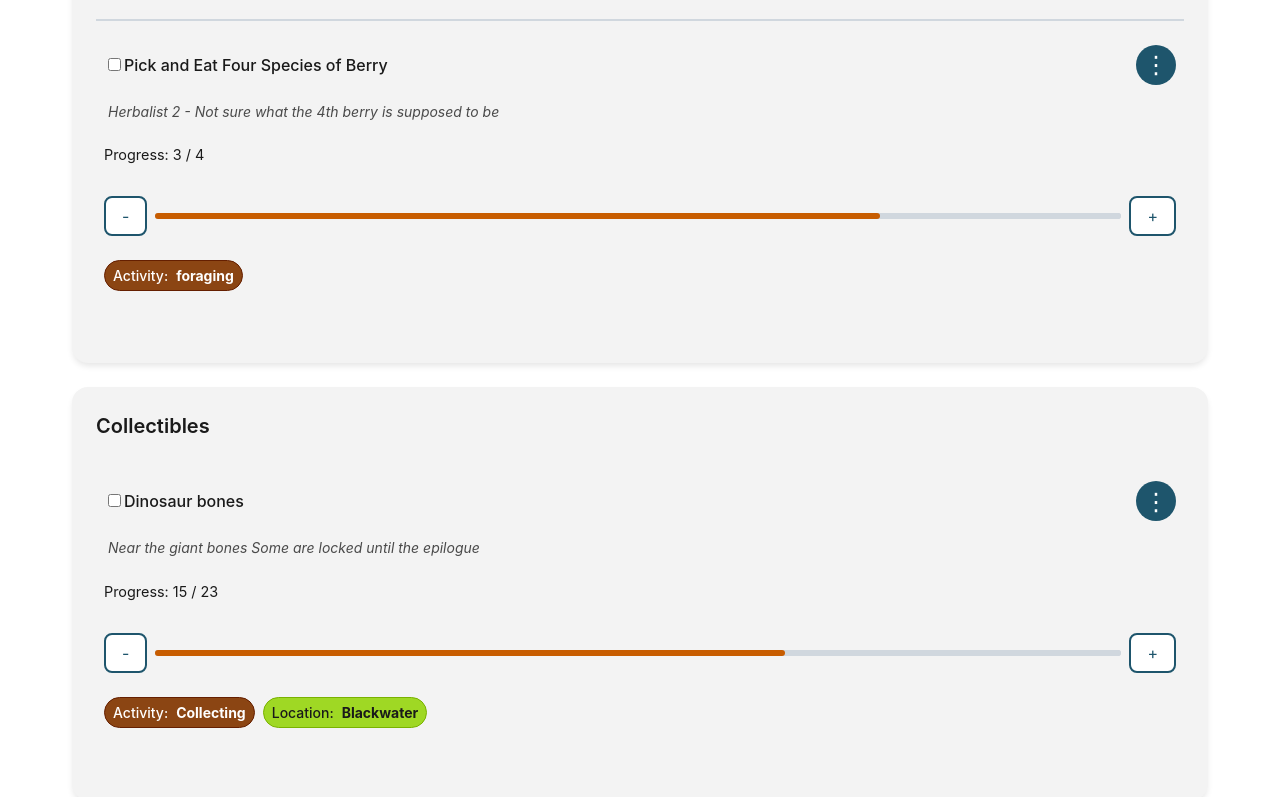
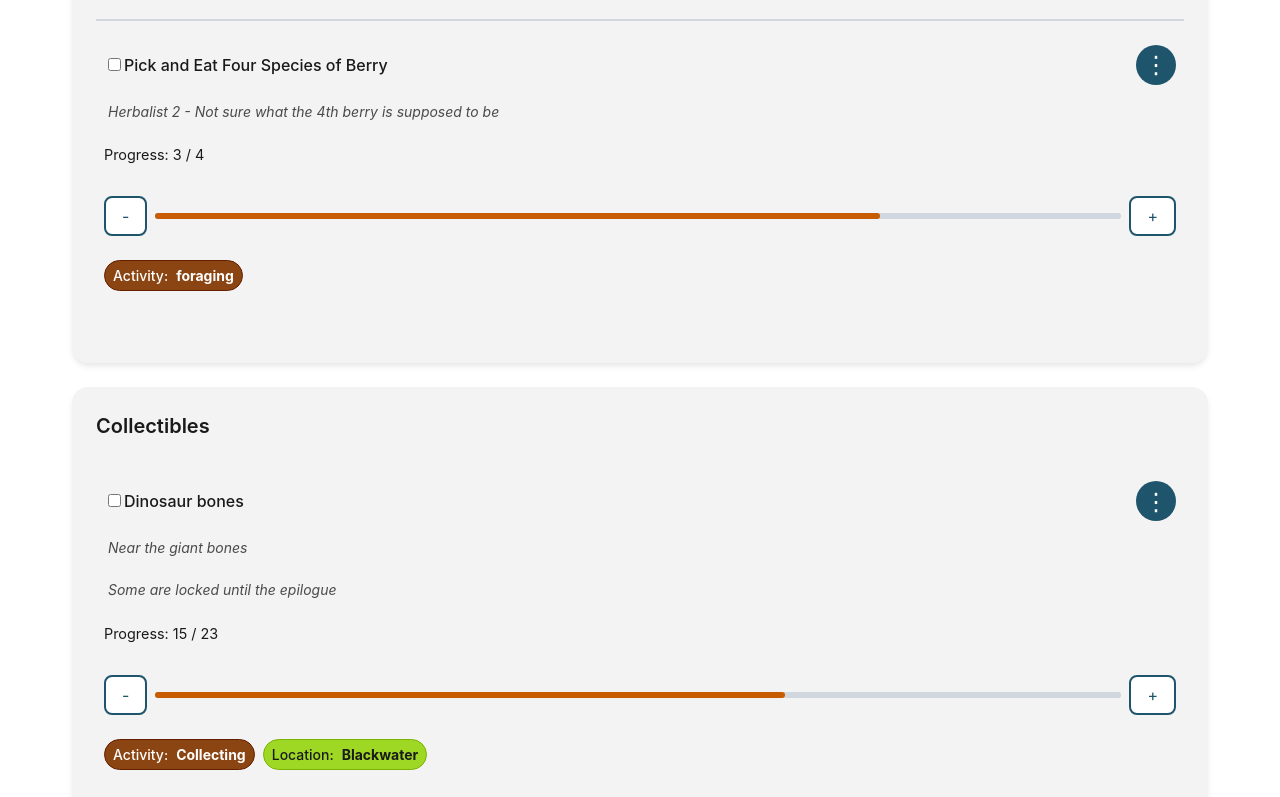
Before and after one commit to leovolving/quest, a React (Vite) app: page /game/1 in a window 1280 px wide. Shown: the part 1037-1834 px from the top of the page. Built offline with nearby package versions, Linux system fonts and the light colour scheme.

Commit message:
Preserve whitespace in Notes

```diff
--- a/src/components/ObjectiveItem.jsx
+++ b/src/components/ObjectiveItem.jsx
@@ -57,6 +57,7 @@ const Note = styled.em`
   margin-left: ${({ theme }) => theme.spacing.xs};
   margin-top: ${({ theme }) => theme.spacing.sm};
   display: block;
+  white-space: pre-wrap;
 `;
 
 const ObjectiveItem = ({ objective }) => {
```
